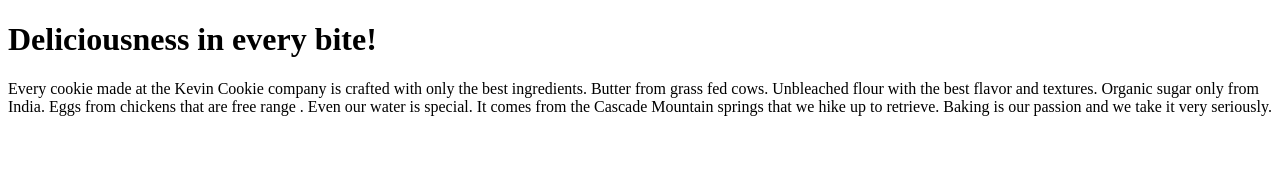
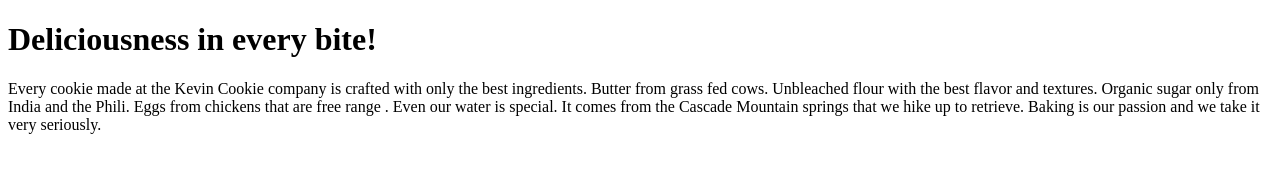
Before and after one commit to bbbusy/XSYrepo, a plain HTML site: page index.htm in a window 1280 px wide. Drawn offline with Linux system fonts and the light colour scheme.

Commit message:
Update index.htm

```diff
--- a/index.htm
+++ b/index.htm
@@ -3,7 +3,7 @@
 <body>
 
 <h1>Deliciousness in every bite!</h1>
-<p>Every cookie made at the Kevin Cookie company is crafted with only the best ingredients. Butter from grass fed cows. Unbleached flour with the best flavor and textures. Organic sugar only from India. Eggs from chickens that are free range . Even our water is special. It comes from the Cascade Mountain springs that we hike up to retrieve. Baking is our passion and we take it very seriously.</p>
+<p>Every cookie made at the Kevin Cookie company is crafted with only the best ingredients. Butter from grass fed cows. Unbleached flour with the best flavor and textures. Organic sugar only from India and the Phili. Eggs from chickens that are free range . Even our water is special. It comes from the Cascade Mountain springs that we hike up to retrieve. Baking is our passion and we take it very seriously.</p>
 
 </body>
 </html>
```
